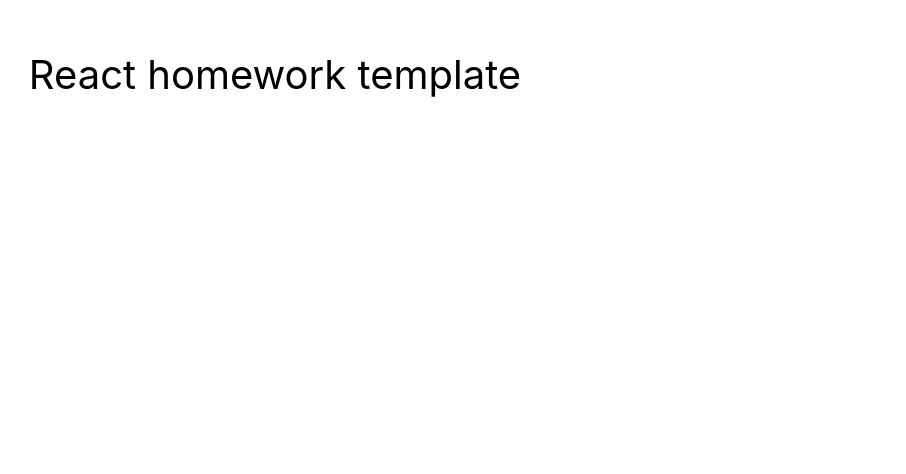
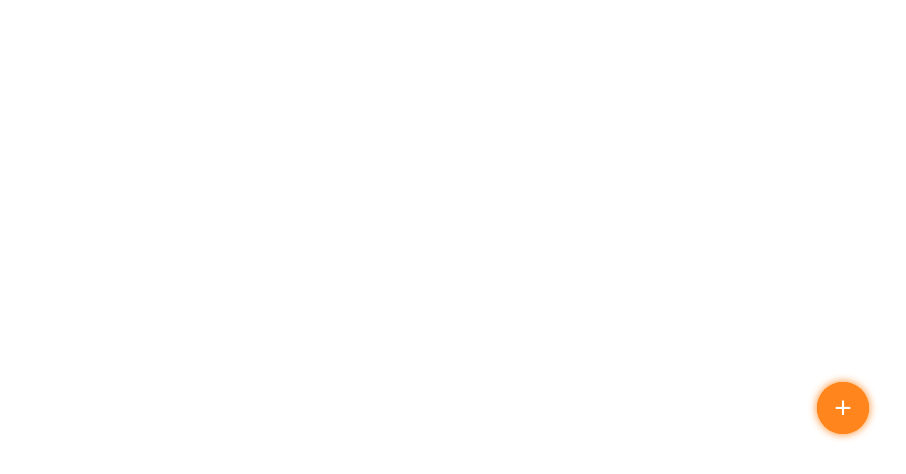
Before and after one commit to wojciechonoszko/questify-frontend, a React (Create React App) app: page / in a window 1280 px wide. Shown: the part 326-800 px from the top of the page, without its empty margins (365-1271 px from the left). Built offline with nearby package versions, Linux system fonts and the light colour scheme.

Commit message:
AddCard Plus

```diff
--- a/src/components/App.jsx
+++ b/src/components/App.jsx
@@ -1,4 +1,4 @@
-export const App = () => {
+export const App = (props) => {
   return (
     <div
       style={{
@@ -10,7 +10,7 @@
         color: '#010101'
       }}
     >
-      React homework template
+      {props.children}
     </div>
   );
 };
--- /dev/null
+++ b/src/components/modal/modal.js
@@ -0,0 +1,40 @@
+import * as React from 'react';
+import Button from '@mui/material/Button';
+import Typography from '@mui/material/Typography';
+import Modal from '@mui/material/Modal';
+
+import {
+    AddCardModal,
+    PlusButton,
+    BoxStyle,
+    ModalTypography,
+} from "./modal.styles";
+
+const AddCard = () => {
+  const [open, setOpen] = React.useState(false);
+  const handleOpen = () => setOpen(true);
+  const handleClose = () => setOpen(false);
+
+  return (
+   <AddCardModal>
+      <PlusButton onClick={handleOpen}>+</PlusButton>
+      <Modal
+        open={open}
+        onClose={handleClose}
+        aria-labelledby="modal-modal-title"
+        aria-describedby="modal-modal-description"
+      >
+        <BoxStyle>
+          <Typography id="modal-modal-title" variant="h6" component="h2">
+            Choose your category
+          </Typography>
+          <ModalTypography id="modal-modal-description" sx={{ mt: 2 }}>
+          <Button variant="text">Quest</Button>
+          <Button variant="text">Challenge</Button>
+          </ModalTypography>
+        </BoxStyle>
+      </Modal>
+  </AddCardModal>
+  );
+}
+export default AddCard;
--- /dev/null
+++ b/src/components/modal/modal.styles.js
@@ -0,0 +1,63 @@
+import styled from 'styled-components';
+import Typography from '@mui/material/Typography';
+import Box from '@mui/material/Box';
+
+export const AddCardModal = styled.div`
+  position: fixed;
+  right: 15px;
+  bottom: 21px;
+  width: 52px;
+  height: 52px;
+  background-color: #FF851C;
+  filter: drop-shadow(0px 0px 4px #FF851C);
+  display: flex;
+  align-items: center;
+  border-radius: 50%;
+
+  &:hover {
+    background-color: #00D7FF;
+    filter: drop-shadow(0px 0px 4px #00D7FF);
+  }
+  @media (min-width: 768px){
+    right: 23px;
+    bottom: 42px;
+  }
+
+  @media (min-width: 1280px){
+    right: 46px;
+    bottom: 40px;
+  }
+`;
+
+export const PlusButton = styled.button`
+  width: 52px;
+  height: 52px;
+  background-color: #FF851C;
+  border: none;
+  border-radius: 50%;
+  font-size: 30px;
+  color: white;
+  text-align: center;
+  cursor: pointer;
+
+  &:hover {
+    background-color: #00D7FF;
+  }
+`;
+
+export const BoxStyle = styled(Box)`
+  position: absolute;
+  top: 50%;
+  left: 50%;
+  transform: translate(-50%, -50%);
+  border-radius: 10px;
+  width: 260px;
+  background-color: #FFFFFF;
+  padding: 20px;
+  text-align: center;
+`;
+
+export const ModalTypography = styled(Typography)`
+  display: flex;
+  justify-content: space-around;
+`;
--- a/src/index.js
+++ b/src/index.js
@@ -1,10 +1,13 @@
 import React from 'react';
 import ReactDOM from 'react-dom/client';
 import { App } from 'components/App';
+import AddCard from 'components/modal/modal';
 import './index.css';
 
 ReactDOM.createRoot(document.getElementById('root')).render(
   <React.StrictMode>
-    <App />
+    <App>
+      <AddCard></AddCard>
+    </App>
   </React.StrictMode>
 );
```
